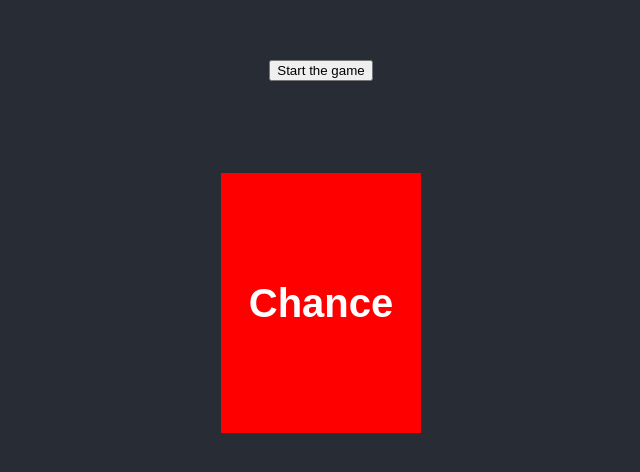
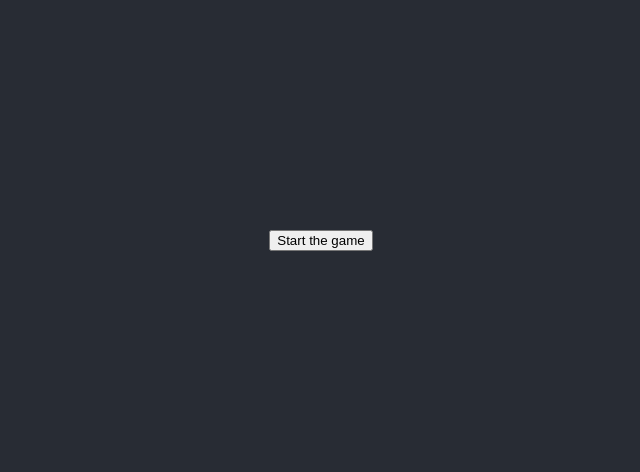
Before and after one commit to LeonHuzen/eneffsea, a React (Create React App) app: page / in a window 1280 px wide. Shown: the part 108-580 px from the top of the page, without its empty margins (319-959 px from the left). Built offline with nearby package versions, Linux system fonts and the light colour scheme.

Commit message:
show card

```diff
--- a/src/App.js
+++ b/src/App.js
@@ -90,7 +90,7 @@ function App() {
         {/* <button id="writeButton">Write</button> */}
         <p id="log" style={{ maxWidth: "100%" }}></p>
         <div>
-          {true && (
+          {currentCard === "04:93:ab:e2:ac:5c:80" && (
             <div class="scene scene--card">
               <div class="card">
                 <div class="card__face card__face--front kans">Chance</div>
```
